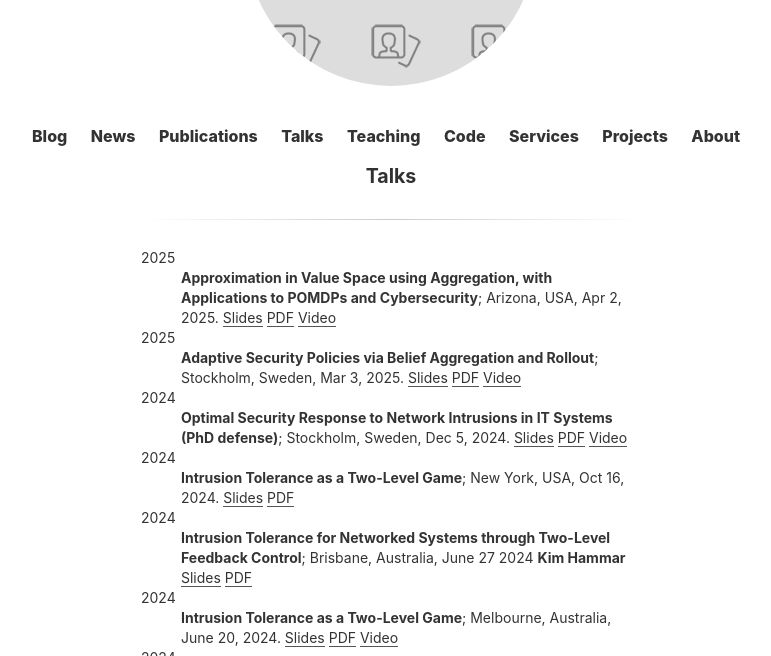
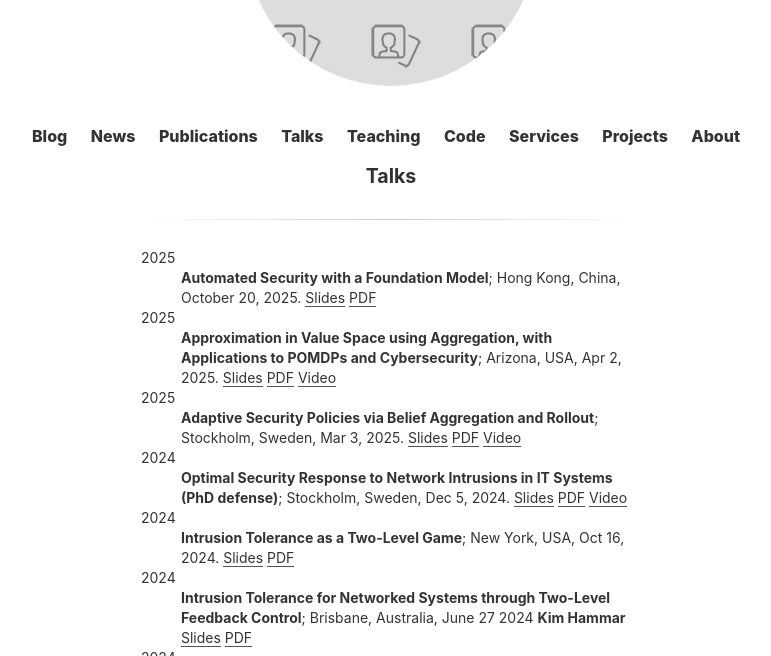
Before and after one commit to Limmen/Limmen.github.io, a Jekyll site: the page built from talks.md, in a window 1280 px wide and 900 px high, cut to the strip 244-900 px from the top of the window. Shown: the whole strip, without its empty margins (249-1020 px from the left). Built offline with Jekyll 4.4.1, drawn with Linux system fonts in a browser that asks for light colours.

Commit message:
add talk

```diff
--- a/talks.md
+++ b/talks.md
@@ -2,6 +2,11 @@
 layout: page
 title: Talks
 ---
+
+2025
+:   **Automated Security with a Foundation Model**; Hong Kong, China, October 20, 2025.
+	[Slides](https://www.slideshare.net/slideshow/automated-security-with-a-foundation-model/283860966)
+	[PDF](/assets/slides/CHK_talk_20_oct_25.pdf)
 
 2025
 :   **Approximation in Value Space using Aggregation, with Applications to POMDPs and Cybersecurity**; Arizona, USA, Apr 2, 2025.
```
Also changed, not shown: 1 other file.
